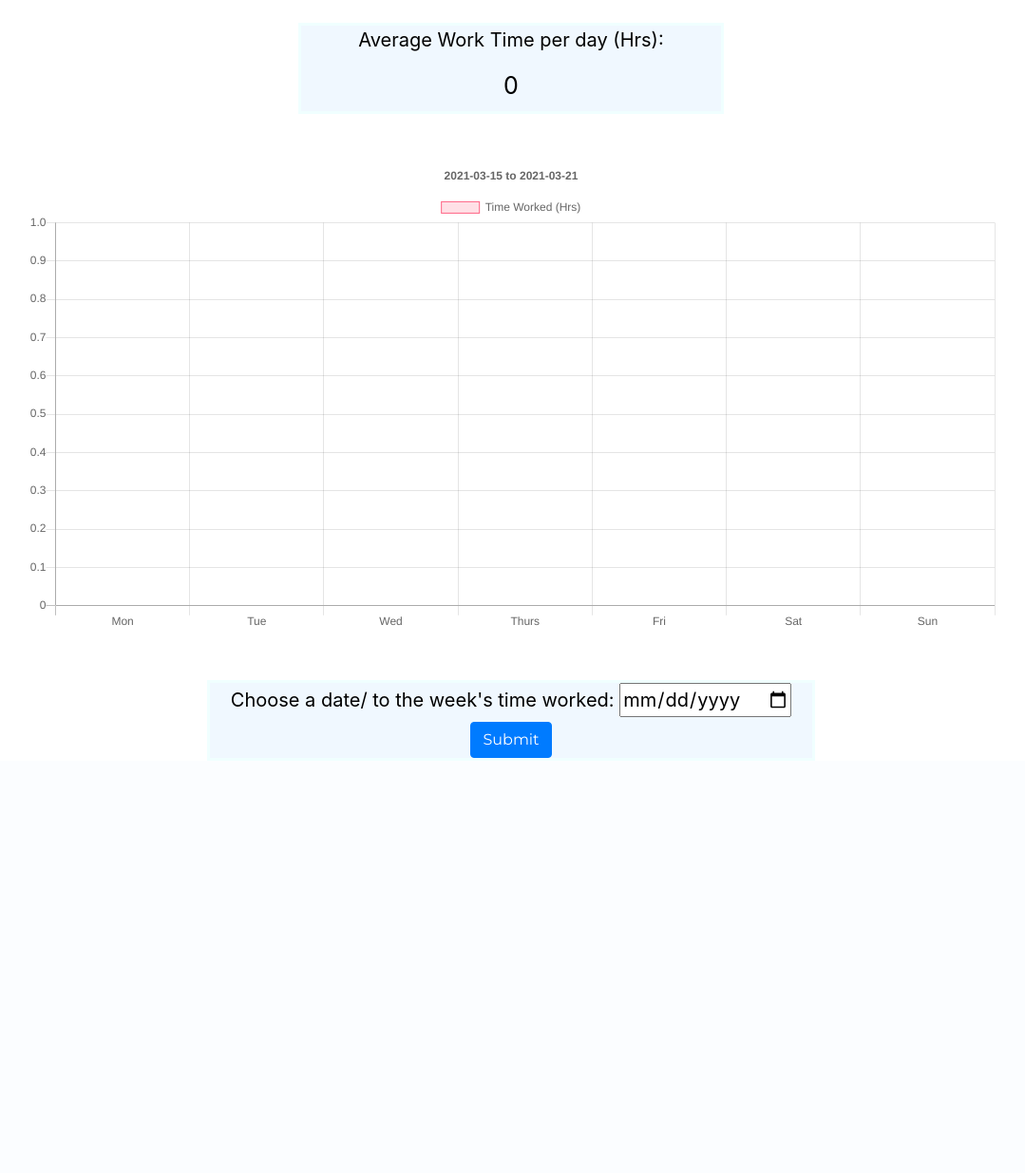
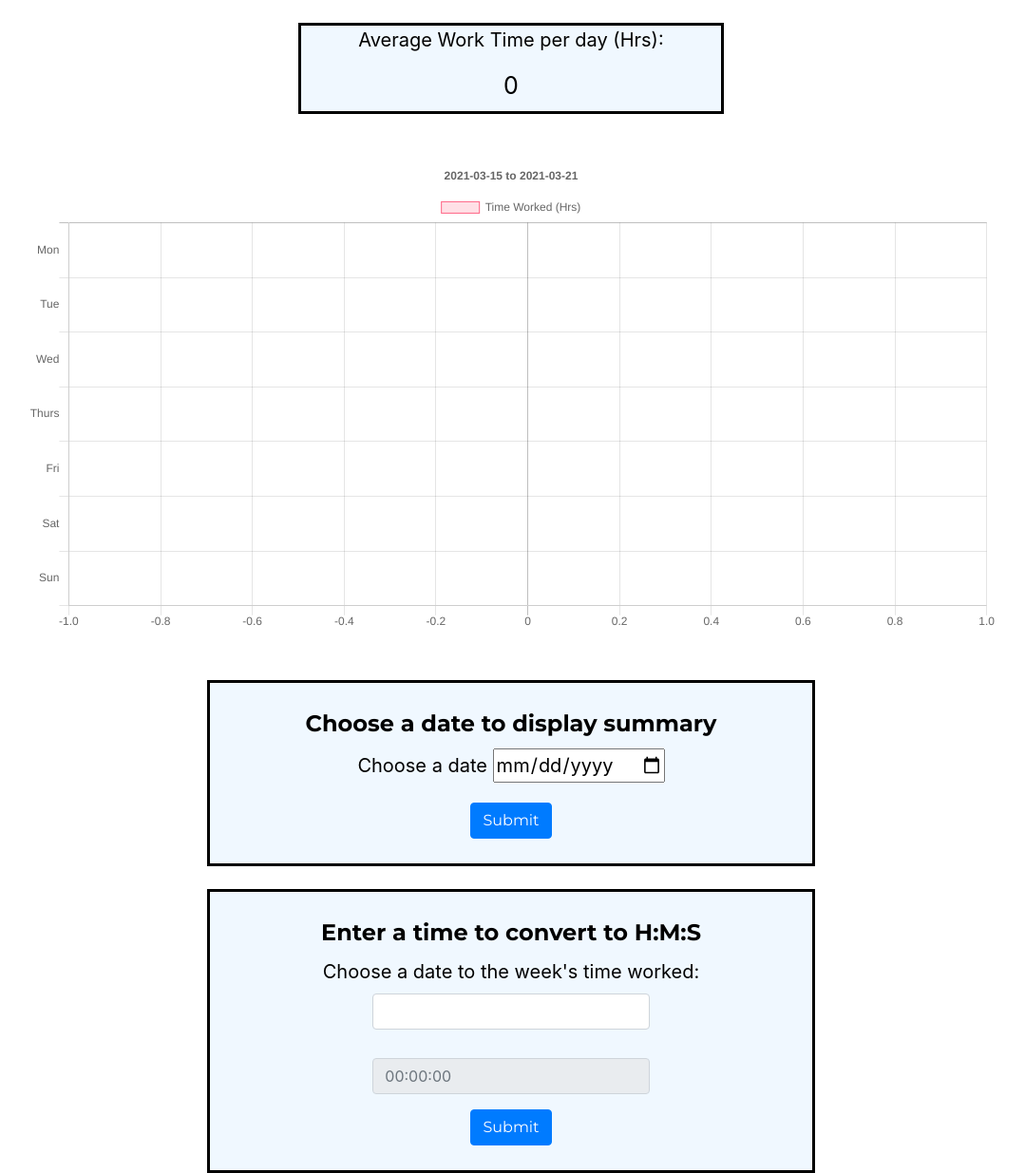
Before and after one commit to Dishan765/WorkTimer, a Flask app: page /summary in a window 1280 px wide. Shown: the part 56-1291 px from the top of the page at 95% size, without its empty margins (102-1181 px from the left). Before the commit the page ends 854 px from the top, so only its background shows below. Run offline with Flask 2, Linux system fonts and the light colour scheme; data that the repository does not hold is empty; some libraries are stand-ins or nearby versions.

Commit message:
added conveter and resolved bug

```diff
--- a/worktimer/static/CSS/custom.css
+++ b/worktimer/static/CSS/custom.css
@@ -44,18 +44,20 @@
 .dateInput{
   text-align: center;
   border-style: solid;
-  border-color: azure;
+  border-color: black;
   background-color: aliceblue;
   color: black;
   width: 50%;
   margin:auto;
+  padding: 2%;
   font-size: 125%;
 }
+
 
 .workContainer{
   text-align: center;
   border-style: solid;
-  border-color: azure;
+  border-color: black;
   background-color: aliceblue;
   color: black;
   width: 35%;
@@ -74,3 +76,7 @@
   height: auto;
   margin: auto;
 }
+
+.input-group {
+  margin: 0 auto !important;
+}
--- a/worktimer/static/stopWatch.js
+++ b/worktimer/static/stopWatch.js
@@ -99,7 +99,7 @@ function startPause() {
 }
 
 
-
+//store time in datatabase
 function storeTime() {
     workTime = displayHours + ":" + displayMinutes + ":" + displaySeconds;
     var popUpText = document.getElementsByClassName("modal-body");
@@ -114,8 +114,8 @@ function storeTime() {
         data: JSON.stringify({ workTime }),
         dataType: "json",
         success: function (response) {
-            //console.log(response);
-            window.location='http://127.0.0.1:5000/summary';
+            console.log(response);
+            //window.location = 'http://127.0.0.1:5000/summary';
         },
         error: function (error) {
             console.log(error);
@@ -137,4 +137,25 @@ function reset() {
     status = "pause";
 }
 
-//chart.js code
+//Convert time to H:M:S
+$(document).ready(function () {
+    $('#formTime').submit(function (e) {
+        //var url = "{{ url_for('details.convertTime') }}"; // send the form data here.
+        timeInput = $('#timeInput').val();
+        $.ajax({
+            type: "POST",
+            contentType: "application/json;charset=utf-8",
+            url: '/convertTime',
+            traditional: "true",
+            data: JSON.stringify({ timeInput }),
+            dataType: "json",
+            success: function (response) {
+                $('#outputTime').attr('placeholder', response)
+            },
+            error: function (error) {
+                console.log(error);
+            }
+        });
+        e.preventDefault(); // block the traditional submission of the form.
+    });
+});
--- /dev/null
+++ b/worktimer/summary/forms.py
@@ -0,0 +1,12 @@
+from flask_wtf import FlaskForm
+from wtforms.fields.core import DecimalField
+from wtforms.fields.html5 import DateField
+from wtforms.fields.simple import SubmitField
+
+class DateForm(FlaskForm):
+  date = DateField('Choose a date')
+  submitDate = SubmitField('Submit')
+
+class converterForm(FlaskForm):
+  time = DecimalField('Enter a time in hours to convert to H:M:S')
+  submitTime = SubmitField('Submit')
--- a/worktimer/summary/routes.py
+++ b/worktimer/summary/routes.py
@@ -1,29 +1,76 @@
-from flask import Blueprint, render_template,request
-from datetime import date,datetime
-from worktimer.summary.utils import getWeekDates,getTimesFromDb,avgWorkTime
+from flask import Blueprint, render_template, request
+from datetime import date
+import json
+from worktimer.summary.utils import (getWeekDates, getTimesFromDb,
+                                     avgWorkTime, getTimeCurrentDate)
+from worktimer.summary.forms import DateForm, converterForm
+
 
 details = Blueprint('details', __name__)
 
+@details.route('/summary', methods=["POST", "GET"])
+def summary():
+    formDate = DateForm()
+    formConverter = converterForm()
 
-@details.route('/summary',methods=["POST","GET"])
-def summary():
-  if request.method == 'POST':
-    inputDate = request.form['chooseDate']
-    if inputDate == "":
-      inputDate = date.today()
-      weekDates = getWeekDates(inputDate)
-      data = getTimesFromDb(weekDates)
+    if formDate.validate_on_submit():
+        inputDate = formDate.date.data
+        if inputDate == "":
+            #get current date
+            weekDates = getWeekDates(date.today())
+            data = getTimesFromDb(weekDates)
+        else:
+            weekDates = getWeekDates(inputDate)
+            data = getTimesFromDb(weekDates)
     else:
-      inputDate = datetime.strptime(inputDate,"%Y-%m-%d").date()
-      weekDates = getWeekDates(inputDate)
-      data = getTimesFromDb(weekDates)
-  else:
-    #get current date
-    inputDate = date.today()
-    weekDates = getWeekDates(inputDate)
-    data = getTimesFromDb(weekDates)
+        weekDates = getWeekDates(date.today())
+        data = getTimesFromDb(weekDates)
 
-  avgTime = avgWorkTime()
+    avgTime = avgWorkTime()
 
 
-  return render_template('summary.html',data=data,startDate=weekDates[0],endDate=weekDates[len(weekDates)-1],avgTime=avgTime)
+
+    return render_template('summary.html', data=data, startDate=weekDates[0], endDate=weekDates[len(weekDates)-1], avgTime=avgTime,formDate=formDate,formConverter=formConverter)
+
+
+
+
+@details.route('/convertTime', methods=['POST','GET'])
+def convertTime():
+  if request.method == 'POST':
+    inputTimeArr = request.get_json()
+    if inputTimeArr['timeInput'] != "":
+        inputTime = float(inputTimeArr['timeInput'])
+
+        #https://www.calculatorsoup.com/calculators/time/decimal-to-time-calculator.php
+        #Click on link for logic below
+        hour = inputTime
+        fullHour = int(hour)
+        decimalHour = hour - fullHour
+        min = decimalHour * 60
+        fullMin = int(min)
+        decimalMin = min - fullMin
+        fullSec = round(decimalMin *60,0)
+        fullSec = int(fullSec)
+
+        #If seconds/minutes/hours are only one digit, add a leading 0 to the value
+        if fullSec < 10:
+            displaySeconds = "0" + str(fullSec)
+        else:
+            displaySeconds = str(fullSec)
+
+        if fullMin < 10:
+            displayMinutes = "0" + str(fullMin)
+        else:
+            displayMinutes = str(fullMin)
+
+        if fullHour < 10:
+            displayHours = "0" + str(fullHour)
+        else:
+            displayHours = str(fullHour)
+
+
+        displayTime = displayHours +":" + displayMinutes +":" + displaySeconds
+        print(displayTime)
+        return json.dumps(displayTime)
+  return json.dumps("00:00:00")
--- a/worktimer/summary/utils.py
+++ b/worktimer/summary/utils.py
@@ -1,55 +1,70 @@
-from datetime import date,datetime,timedelta
+from datetime import date, datetime, timedelta
+import re
 from worktimer.models import WorkTime
 
-#Take argument day as a datetime
-#Return all dates as datetime for which the day is in
-def getWeekDates(dateSelected):
-  dates = [dateSelected + timedelta(days=i) for i in range(0 - dateSelected.weekday(), 7 - dateSelected.weekday())]
-  return dates
+# Take argument day as a datetime
+# Return all dates as datetime for which the day is in
 
 
-#Add Two datetimes
-def sumTime(t1,t2):
-  time_zero = datetime.strptime('00:00:00', '%H:%M:%S')
-  return (t1 - time_zero + t2)
+def getWeekDates(dateSelected):
+    dates = [dateSelected + timedelta(days=i) for i in range(
+        0 - dateSelected.weekday(), 7 - dateSelected.weekday())]
+    return dates
 
-#Argument: A list of datetimes
-#Return: The amt of time worked on each datetime
+# Argument: A list of datetimes
+# Return: The amt of time worked on each datetime
+
+
 def getTimesFromDb(weekDates):
-  timeData = []
-  for wd in weekDates:
-      #print(wd)
-      total = datetime.strptime('00:00:00', '%H:%M:%S')
-      records = WorkTime.query.filter_by(created_date=wd).all()
-      if len(records)>0:
+    timeData = []
+    for wd in weekDates:
+        total = datetime.strptime('00:00:00', '%H:%M:%S')
+        records = WorkTime.query.filter_by(created_date=wd).all()
         for r in records:
-          total = sumTime(total,r.work_time)
-        timeStr = datetime.strftime(total,"%H:%M:%S")
+            total = sumTime(total, r.work_time)
+        timeStr = datetime.strftime(total, "%H:%M:%S")
         timeHrs = TimeToHrs(timeStr)
         timeData.append(timeHrs)
-      else:
-        timeData = [0,0,0,0,0,0,0]
-  return timeData
+
+    if (len(timeData) <= 0):
+        timeData = [0, 0, 0, 0, 0, 0, 0]
+
+    return timeData
 
 #Argument:Time in string
-#Return: time in hrs (as decimal)
+# Return: time in hrs (as decimal)
+
+
 def TimeToHrs(time):
-  (h,m,s) = time.split(":")
-  timeSec = (int(h)*60*60)+(int(m)*60) +int(s)
-  timeHrs = timeSec/3600
-  return round(timeHrs,3)
+    (h, m, s) = time.split(":")
+    timeSec = (int(h)*60*60)+(int(m)*60) + int(s)
+    timeHrs = timeSec/3600
+    return round(timeHrs, 2)
 
+
+def getTimeCurrentDate():
+    inputDate = date.today()
+    weekDates = getWeekDates(inputDate)
+    data = getTimesFromDb(weekDates)
+    return data
 
 
 def avgWorkTime():
-  records = WorkTime.query.all()
-  total = datetime.strptime('00:00:00', '%H:%M:%S')
-  if len(records)>0:
-    for r in records:
-      total = sumTime(total,r.work_time)
+    records = WorkTime.query.all()
+    total = datetime.strptime('00:00:00', '%H:%M:%S')
+    if len(records) > 0:
+        for r in records:
+            total = sumTime(total, r.work_time)
 
-    timeStr = datetime.strftime(total,"%H:%M:%S")
-    timeHrs = TimeToHrs(timeStr)
-    avg = timeHrs/(len(records))
-    return round(avg,3)
-  return 0
+        timeStr = datetime.strftime(total, "%H:%M:%S")
+        timeHrs = TimeToHrs(timeStr)
+        avg = timeHrs/(len(records))
+        return round(avg, 2)
+    return 0
+
+# Add Two datetimes
+
+
+def sumTime(t1, t2):
+    time_zero = datetime.strptime('00:00:00', '%H:%M:%S')
+    return (t1 - time_zero + t2)
--- a/worktimer/templates/summary.html
+++ b/worktimer/templates/summary.html
@@ -16,11 +16,42 @@
 </div>
 <br />
 <br />
+
+<!--
 <div class="dateInput">
         <form method="POST" action="">
-                <label for="chooseDate">Choose a date/ to the week's time worked:</label>
+                <label for="chooseDate">Choose a date to the week's time worked:</label>
                 <input name="chooseDate" type="date">
                 <button type="submit" class="btn btn-primary">Submit</button>
+        </form>
+</div>
+-->
+<div class="dateInput">
+        <form method="POST" action="">
+                {{ formDate.hidden_tag() }}
+                <fieldset>
+                        <legend><b>Choose a date to display summary</b></legend>
+                        <div class="form-group">
+                                {{ formDate.date.label}}
+                                {{ formDate.date(class = "") }}
+                        </div>
+                        {{ formDate.submitDate(class = "btn btn-primary") }}
+                </fieldset>
+        </form>
+</div>
+<br />
+<div class="dateInput">
+        <form method="POST" action="" id = "formTime">
+                <fieldset>
+                        <legend><b>Enter a time to convert to H:M:S</b></legend>
+                        <div class="form-group">
+                                <label for="timeInput">Choose a date to the week's time worked:</label>
+                                <input type = "text" name="timeInput" class = "form-control w-50 offset-3" id = "timeInput">
+                                <br/>
+                                <input class="form-control w-50 offset-3" type="text" placeholder="00:00:00" id = "outputTime" readonly>
+                        </div>
+                        <button type="submit" class="btn btn-primary" id = "submitTime">Submit</button>
+                </fieldset>
         </form>
 </div>
 
@@ -28,7 +59,7 @@
 <script>
         var ctx = document.getElementById('myChart');
         var myChart = new Chart(ctx, {
-                type: 'bar',
+                type: 'horizontalBar',
                 data: {
                         labels: ['Mon', 'Tue', 'Wed', 'Thurs', 'Fri', 'Sat', 'Sun'],
                         datasets: [{
```
Also changed, not shown: requirements.txt (added, +13 -0 lines), worktimer/config.py (+11 -10 lines).
